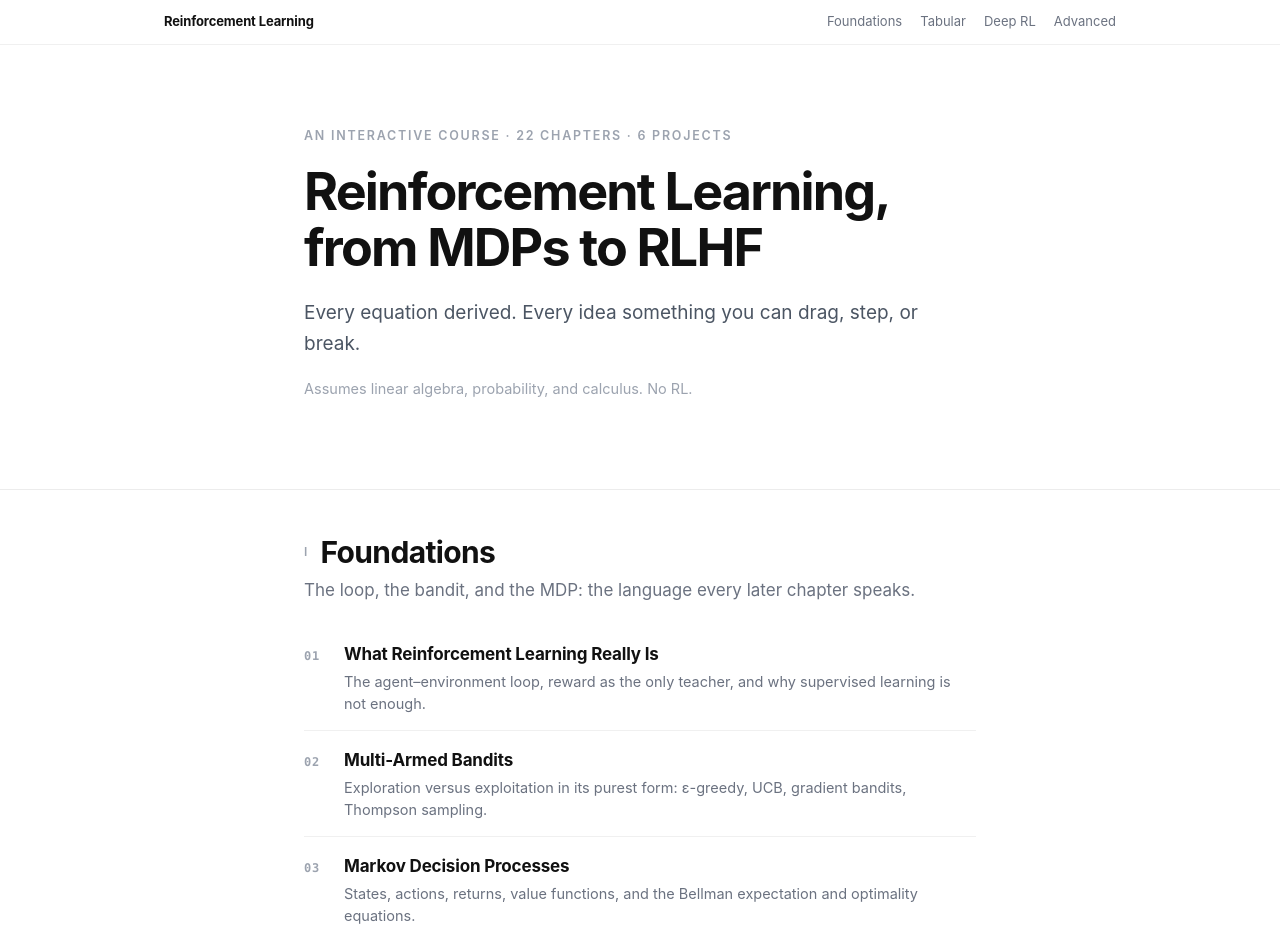
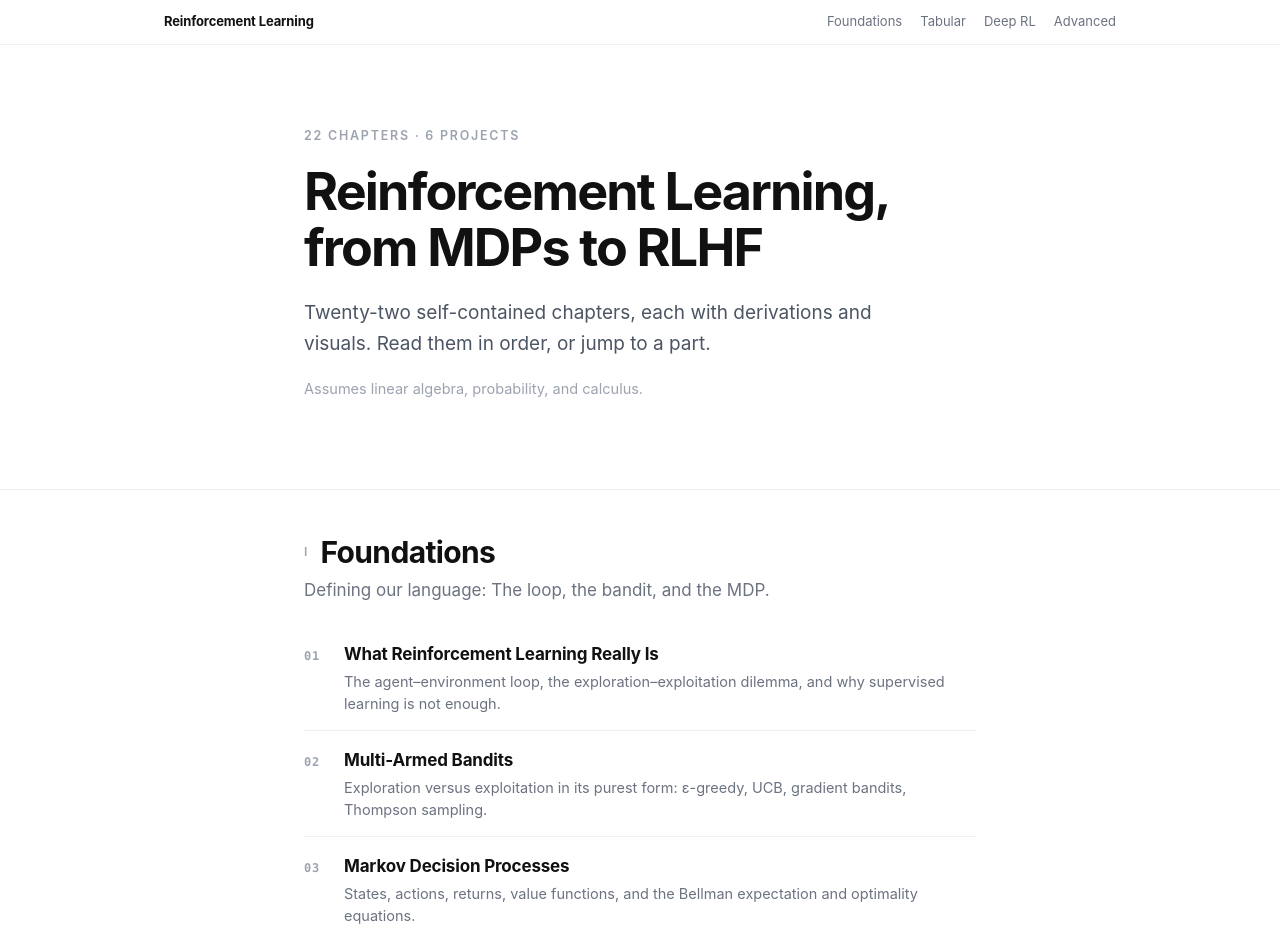
Before and after one commit to Abhinav-Prabhakar/InteractiveRLCourse, a plain HTML site: page index.html in a window 1280 px wide. Shown: the top 945 px of the page. Drawn offline with Linux system fonts and the light colour scheme.

Commit message:
Tighten index landing copy: hero, part and chapter blurbs

```diff
--- a/index.html
+++ b/index.html
@@ -83,17 +83,17 @@ footer{border-top:1px solid #ececec;margin-top:70px;padding:34px 0 70px;color:#9
 
 <header class="hero" id="top">
   <div class="wrap">
-    <p class="eyebrow">An interactive course · 22 chapters · 6 projects</p>
+    <p class="eyebrow">22 chapters · 6 projects</p>
     <h1>Reinforcement Learning,<br>from MDPs to RLHF</h1>
-    <p class="lede">Every equation derived. Every idea something you can drag, step, or break.</p>
-    <p class="prereq">Assumes linear algebra, probability, and calculus. No RL.</p>
+    <p class="lede">Twenty-two self-contained chapters, each with derivations and visuals. Read them in order, or jump to a part.</p>
+    <p class="prereq">Assumes linear algebra, probability, and calculus.</p>
   </div>
 </header>
 
 <section id="part1">
   <div class="wrap">
     <h2><span class="num">I</span>Foundations</h2>
-    <p class="part-lede">The loop, the bandit, and the MDP: the language every later chapter speaks.</p>
+    <p class="part-lede">Defining our language: The loop, the bandit, and the MDP.</p>
     <ol class="toc" data-part="0"></ol>
   </div>
 </section>
@@ -128,7 +128,7 @@ footer{border-top:1px solid #ececec;margin-top:70px;padding:34px 0 70px;color:#9
 
 <script>
 const CH = [
-  ['01-what-reinforcement-learning-really-is', 'What Reinforcement Learning Really Is', 'The agent–environment loop, reward as the only teacher, and why supervised learning is not enough.'],
+  ['01-what-reinforcement-learning-really-is', 'What Reinforcement Learning Really Is', 'The agent–environment loop, the exploration–exploitation dilemma, and why supervised learning is not enough.'],
   ['02-multi-armed-bandits', 'Multi-Armed Bandits', 'Exploration versus exploitation in its purest form: ε-greedy, UCB, gradient bandits, Thompson sampling.'],
   ['03-markov-decision-processes', 'Markov Decision Processes', 'States, actions, returns, value functions, and the Bellman expectation and optimality equations.'],
   ['04-dynamic-programming', 'Dynamic Programming', 'Policy evaluation, policy iteration, value iteration, and why they converge.'],
```
